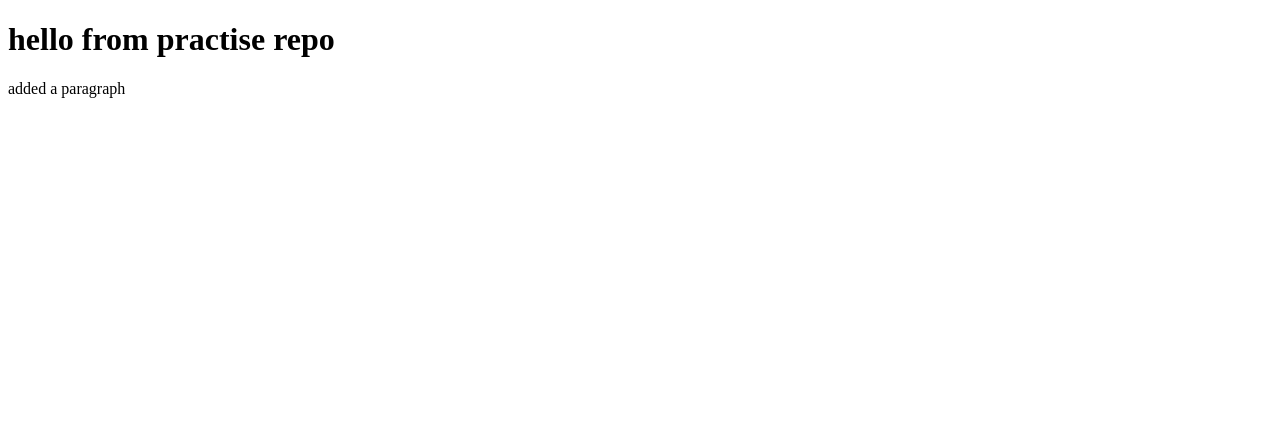
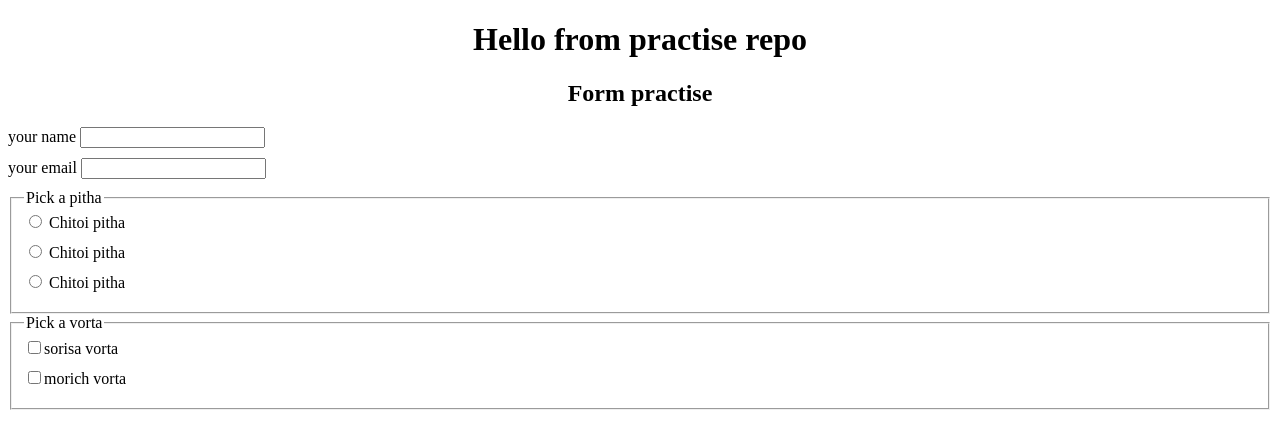
Before and after one commit to shuvrodev337/my-practise-repo, a plain HTML site: page index.html in a window 1280 px wide. Drawn offline with Linux system fonts and the light colour scheme.

Commit message:
Second commit

```diff
--- a/index.html
+++ b/index.html
@@ -5,9 +5,48 @@
     <meta http-equiv="X-UA-Compatible" content="IE=edge">
     <meta name="viewport" content="width=device-width, initial-scale=1.0">
     <title>My practise repo</title>
+    <style>
+        label{
+            display: block;
+            margin-bottom: 10px;
+        }
+        h2{
+            text-align: center;
+        }
+        h1{
+            text-align: center;
+        }
+    </style>
 </head>
 <body>
-    <h1>hello from practise repo</h1>
-    <p>added a paragraph</p>
+    <h1>Hello from practise repo</h1>
+
+    <h2>Form practise</h2>
+    <form>
+
+        <label for="">your name <input type="text"></label>
+
+        <label for="">your email <input type="email"></label>
+<fieldset>
+    <legend>Pick a pitha</legend>
+    <label for="chitoi"> <input type="radio" name="pitha" id="chitoi">
+         Chitoi pitha
+    </label>
+    <label for="vapa"> <input type="radio" name="pitha" id="vapa">
+         Chitoi pitha
+    </label>
+    <label for="puli"> <input type="radio" name="pitha" id="puli">
+         Chitoi pitha
+    </label>
+
+</fieldset>
+
+<fieldset>
+    <legend>Pick a vorta</legend>
+    <label for="sorisa"><input type="checkbox" name="vorta" id="sorisa">sorisa vorta</label>
+    <label for="morich"><input type="checkbox" name="vorta" id="morich">morich vorta</label>
+</fieldset>
+
+    </form>
 </body>
 </html>
```
